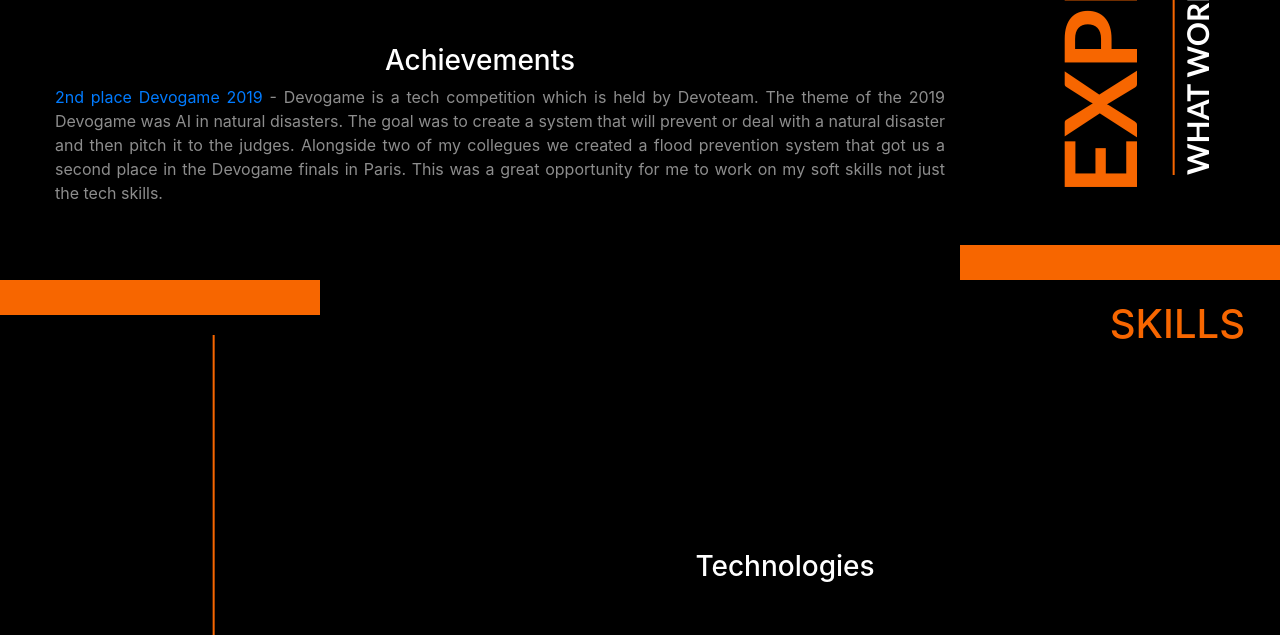
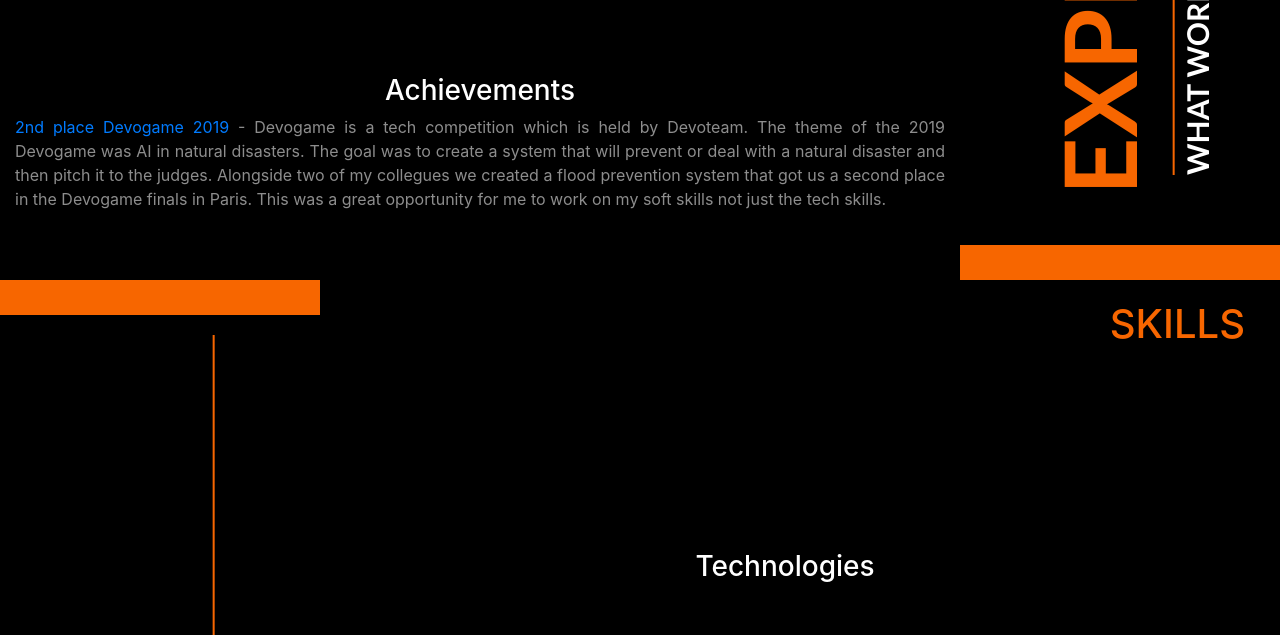
Before and after one commit to MarkoP3/portfolio, a website: page index.html in a window 1280 px wide. Shown: the part 3720-4355 px from the top of the page. Drawn offline with nearby package versions, Linux system fonts and the light colour scheme.

```diff
--- a/index.html
+++ b/index.html
@@ -150,7 +150,7 @@
 		</div>
 		<div align="center">
 			<h3 class="col-12" style="color:white">Achievements</h3>
-			<ul style="list-style: none">
+			<ul style="list-style: none" class="p-0 m-0">
 				<li class="m-0 text-justify "><a href="https://www.devogame.devoteam.com/" target="_blank">2nd place Devogame 2019</a> -
 					Devogame is a tech competition which is held by Devoteam. The theme of the 2019 Devogame was AI in natural disasters.
 					 The goal was to create a system that will prevent or deal with a natural disaster and then pitch it to the judges.
```
